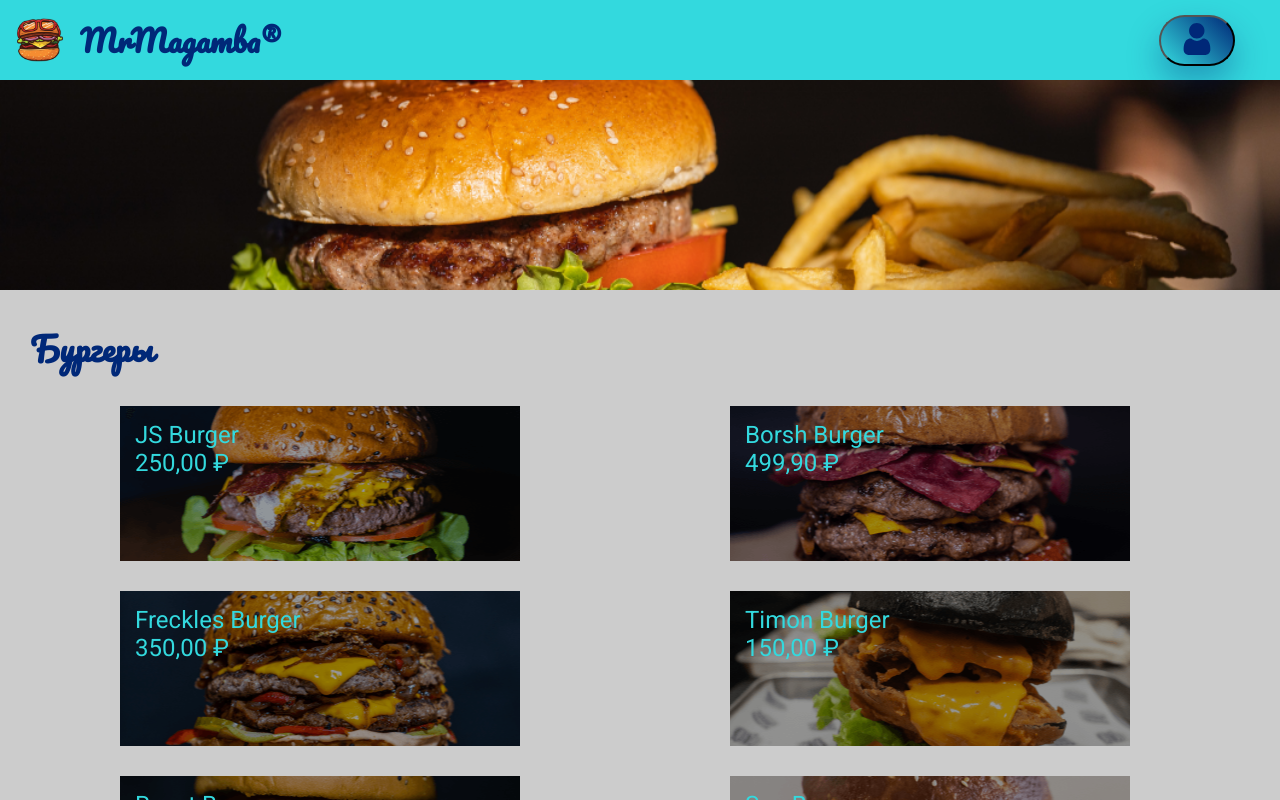
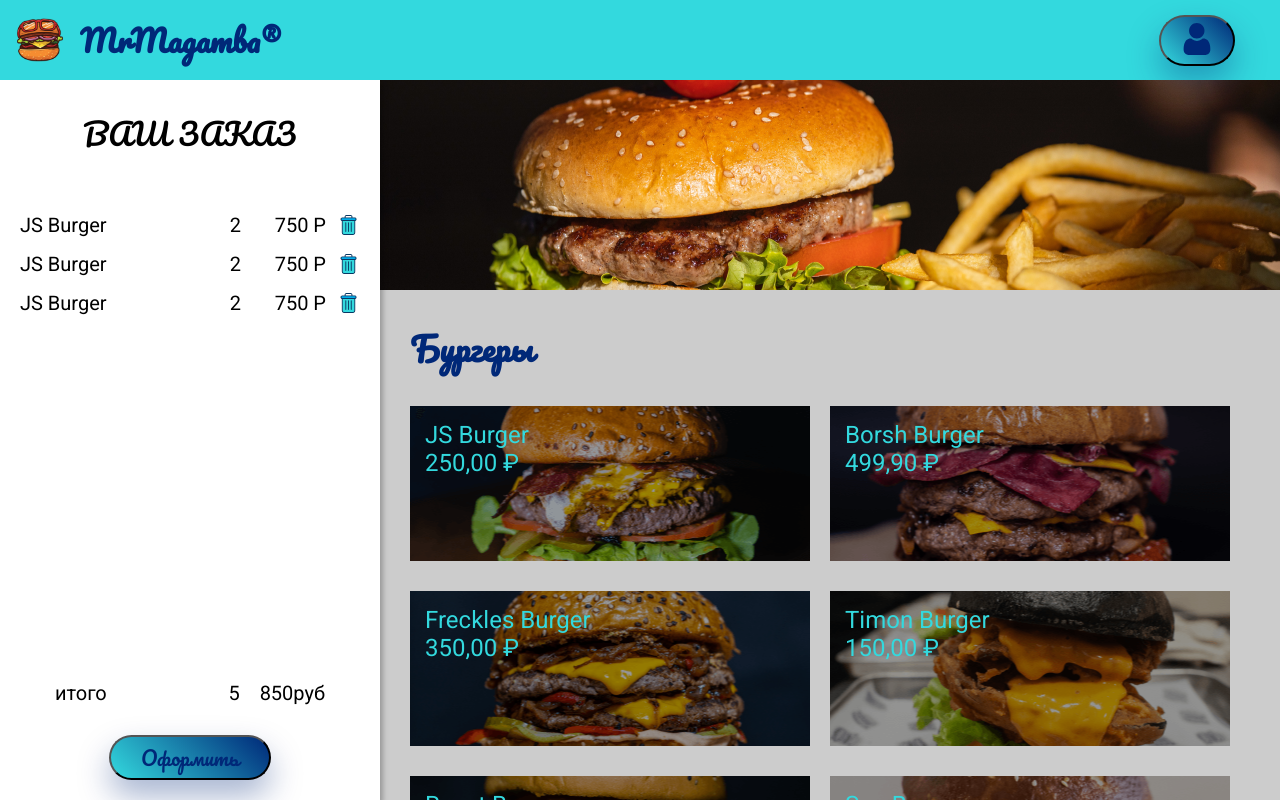
Before and after one commit to KostyanB/MrMagamba, a React (Create React App) app: page / in a window 1280 px wide. Shown: the top 800 px of the page. Built offline with nearby package versions, Linux system fonts and the light colour scheme.

Commit message:
feat(MrMagamba): create task 06

```diff
--- a/src/App.js
+++ b/src/App.js
@@ -3,6 +3,7 @@
 import { NavBar } from './Components/NavBar';
 import { Menu } from './Components/Menu';
 import { ModalItem } from './Components/ModalItem';
+import { Order } from './Components/Order';
 
 
 
@@ -15,8 +16,10 @@
     <>
       <GlobalStyle/>
       <NavBar/>
+      <Order/>
       <Menu setOpenItem={setOpenItem}/>
       <ModalItem openItem={openItem} setOpenItem={setOpenItem}/>
+
     </>
 
   );
--- /dev/null
+++ b/src/Components/ButtonCheckout.js
@@ -0,0 +1,22 @@
+import styled from 'styled-components';
+
+export const ButtonCheckout = styled.button`
+    position: relative;
+    display: block;
+    margin: 0 auto;
+    padding: 3px 30px;
+    font-size: inherit;
+    font-family: 'Pacifico', cursive;
+    text-decoration: none;
+    color: #002878;
+    border-radius: 30px;
+    background-image: linear-gradient(45deg, #6ab1d7 0%, #33d9de 50%, #002878 100%);
+    background-position: 100% 0;
+    background-size: 200% 200%;
+    box-shadow: 0 16px 32px 0 rgba(0, 40, 120, .35);
+    transition: .5s;
+    :hover {
+        box-shadow: 0 0 0 0 rgba(0, 40, 120, 0);
+        background-position: 0 0;
+    }
+`;
--- a/src/Components/GlobalStyle.js
+++ b/src/Components/GlobalStyle.js
@@ -41,18 +41,6 @@
    }
    button {
     cursor: pointer;
-    text-decoration: none;
-    border-radius: 30px;
-    background-image: linear-gradient(45deg, #6ab1d7 0%, #33d9de 50%, #002878 100%);
-    background-position: 100% 0;
-    background-size: 200% 200%;
-    color: #002878;
-    box-shadow: 0 16px 32px 0 rgba(0, 40, 120, .35);
-    transition: .5s;
-    :hover {
-    box-shadow: 0 0 0 0 rgba(0, 40, 120, 0);
-    background-position: 0 0;
-    }
    }
    input, button {
      font-family: inherit;
--- a/src/Components/ListItem.js
+++ b/src/Components/ListItem.js
@@ -15,7 +15,7 @@
     background-position: center;
     background-size: cover;
     margin-top: 30px;
-    margin-right: 30px;
+    margin-right: 20px;
     padding: 15px;
     font-size: 24px;
     color: #33d9de;
--- a/src/Components/Menu.js
+++ b/src/Components/Menu.js
@@ -7,7 +7,8 @@
 
 const MenuStyled = styled.main`
     background-color: #ccc;
-    margin-top: 80px; {/*высота NavBar*/}
+    margin-top: 80px;
+    margin-left: 380px;
 `;
 
 const SectionMenu = styled.section`
--- a/src/Components/ModalItem.js
+++ b/src/Components/ModalItem.js
@@ -1,5 +1,6 @@
 import React from 'react';
 import styled from 'styled-components';
+import { ButtonCheckout } from './ButtonCheckout';
 
 const Overlay = styled.div`
     position: fixed;
@@ -27,15 +28,6 @@
     background-position: center;
 `;
 
-const BtnCheckout = styled.button`
-    position: relative;
-    display: block;
-    margin: 0 auto;
-    font-size: inherit;
-    font-family: 'Pacifico', cursive;
-    padding: 2px 30px;
-
-`;
 const Content = styled.section `
     display: flex;
     flex-direction: column;
@@ -71,13 +63,9 @@
                             {style: 'currency', currency: 'RUB'})}
                         </div>
                     </HeaderContent>
-                     <BtnCheckout>ДОБАВИТЬ</BtnCheckout>
+                     <ButtonCheckout>Добавить</ButtonCheckout>
                 </Content>
-
-
             </Modal>
         </Overlay>
     )
-
-
 };
--- a/src/Components/NavBar.js
+++ b/src/Components/NavBar.js
@@ -1,8 +1,7 @@
 import React from 'react';
 import styled from 'styled-components';
 import logoImg from '../image/logo.svg';
-import userImg from '../image/user 1.svg';
-
+import userImg from '../image/user.svg';
 
 const NavBarStyled = styled.header`
     position: fixed;
@@ -31,9 +30,21 @@
     width: 50px;
 `;
 const BtnLogin = styled.button`
-    display: inline-block;
+    display: block;
+    text-decoration: none;
+    border-radius: 30px;
+    background-image: linear-gradient(45deg, #6ab1d7 0%, #33d9de 50%, #002878 100%);
+    background-position: 100% 0;
+    background-size: 200% 200%;
+    color: #002878;
+    box-shadow: 0 16px 32px 0 rgba(0, 40, 120, .35);
+    transition: .5s;
     margin: 0 30px;
     padding: 6px 20px;
+    :hover {
+        box-shadow: 0 0 0 0 rgba(0, 40, 120, 0);
+        background-position: 0 0;
+    }
 `;
 
 export const NavBar = () => (
--- /dev/null
+++ b/src/Components/Order.js
@@ -0,0 +1,66 @@
+import React from 'react';
+import styled from 'styled-components';
+import { ButtonCheckout } from './ButtonCheckout';
+import { OrderListItem } from './OrderListItem';
+
+
+const OrderStyled = styled.section`
+    position: fixed;
+    display: flex;
+    flex-direction: column;
+    top: 80px;
+    left: 0;
+    background: #fff;
+    min-width: 380px;
+    height: calc(100% - 80px);
+    box-shadow: 3px 4px 5px rgba(0, 0, 0, 0.25);
+    padding: 20px;
+`;
+const OrderTitle = styled.h2`
+    text-align: center;
+    font-weight: 400;
+    line-height: 68px;
+    margin-bottom: 30px;
+`;
+const OrderContent = styled.div`
+    flex-grow: 1; {/*растянуть контент */}
+`;
+
+const OrderList = styled.ul`
+
+`;
+
+const Total = styled.div`
+    display: flex;
+    margin: 0 35px 30px;
+    & span:first-child {
+        flex-grow: 1;
+    }
+`;
+
+const TotalPrice = styled.span`
+    text-align: right;
+    min-width: 65px;
+    margin-left: 20px;
+`;
+
+export const Order = () => {
+    return (
+        <OrderStyled>
+            <OrderTitle>ВАШ ЗАКАЗ</OrderTitle>
+            <OrderContent>
+                <OrderList>
+                    <OrderListItem/>
+                    <OrderListItem/>
+                    <OrderListItem/>
+                </OrderList>
+            </OrderContent>
+            <Total>
+                <span>итого</span>
+                <span>5</span>
+                <TotalPrice>850руб</TotalPrice>
+            </Total>
+            <ButtonCheckout>Оформить</ButtonCheckout>
+        </OrderStyled>
+    )
+}
--- /dev/null
+++ b/src/Components/OrderListItem.js
@@ -0,0 +1,39 @@
+import React from 'react';
+import styled from 'styled-components';
+import trashImg from '../image/trash.svg';
+
+const TrashButton = styled.button`
+    width: 24px;
+    height: 24px;
+    border-color: transparent;
+    background-color: transparent;
+    background-image: url(${trashImg});
+    background-position: center;
+    background-size: cover;
+    background-repeat: no-repeat;
+`;
+
+const OrderItemStyled = styled.li`
+    display: flex;
+    margin: 15px 0;
+`;
+const ItemName = styled.span`
+    flex-grow: 1;
+`;
+
+const ItemPrice = styled.span`
+    margin-left: 20px;
+    margin-right: 10px;
+    min-width: 65px;
+    text-align: right;
+`;
+
+export const OrderListItem = () => (
+    <OrderItemStyled>
+        <ItemName>JS Burger</ItemName>
+        <span>2</span>
+        <ItemPrice>750 P</ItemPrice>
+        <TrashButton/>
+    </OrderItemStyled>
+
+);
```
Also changed, not shown: src/image/trash.svg (added), src/image/user.svg (renamed from src/image/user 1.svg).
